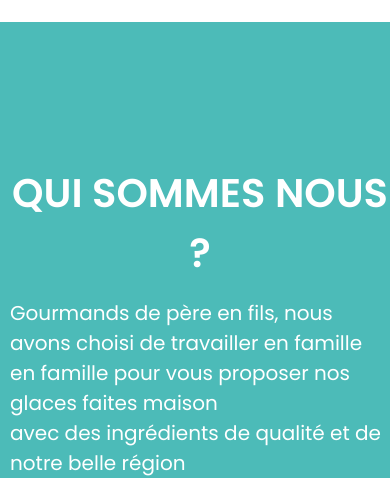
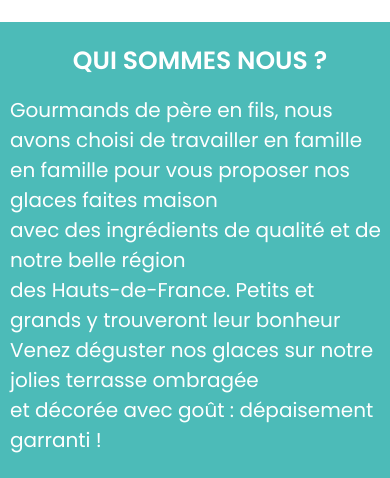
Before and after one commit to asolene/icecream, a plain HTML site: page index.html in a window 390 px wide. Shown: the part 391-869 px from the top of the page. Drawn offline with Linux system fonts and the light colour scheme.

Commit message:
modifications responsive

```diff
--- a/assets/css/style.css
+++ b/assets/css/style.css
@@ -384,6 +384,8 @@ button:hover {
 
     #body {
         background-color: #4CBBB8;
+        display: flex;
+        flex-direction: column-reverse;
     }
 
     #texteheader {
@@ -391,14 +393,15 @@ button:hover {
         padding-left: 10px;
     }
 
+    h1 {
+        font-size: 25px;
+    }
 
     #containerGallery {
         display: flex;
         flex-wrap: wrap;
         justify-content: center;
         padding-left: 0;
-
-
     }
 
     #ourIceCreams {
@@ -419,17 +422,13 @@ button:hover {
 
     .parfums-toppings {
         gap: 4vh;
-
     }
-
 
     footer {
         display: flex;
         flex-direction: column;
-
         margin-top: 10vh;
         gap: 50px;
-
         padding-left: 10vh;
         padding-bottom: 5vh;
     }
```
